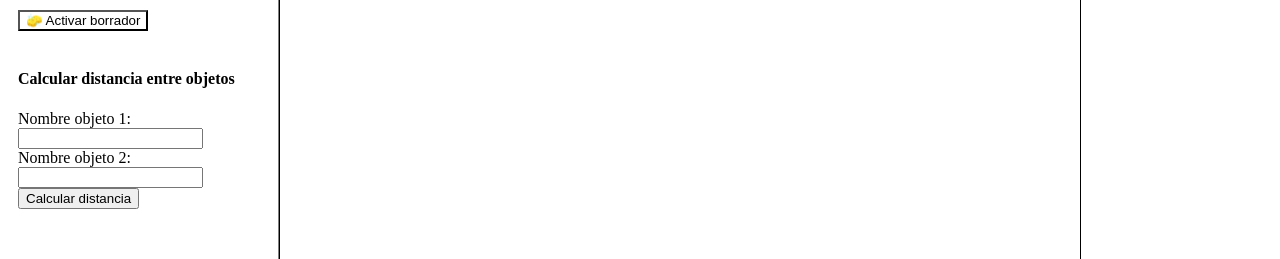
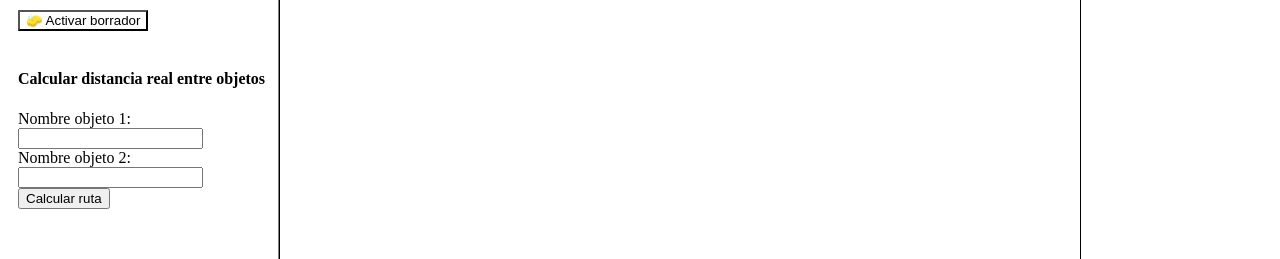
Before and after one commit to somerwest01/Dim_checktofrom, a React (Create React App) app: page / in a window 1280 px wide. Shown: the part 223-482 px from the top of the page. Built offline with nearby package versions, Linux system fonts and the light colour scheme.

Commit message:
Update App.js

```diff
--- a/src/App.js
+++ b/src/App.js
@@ -18,7 +18,8 @@ function App() {
   const [eraserMode, setEraserMode] = useState(false);
   const [nameInput1, setNameInput1] = useState('');
   const [nameInput2, setNameInput2] = useState('');
-  const [distanciaResultado, setDistanciaResultado] = useState(null);
+  const [distanciaRuta, setDistanciaRuta] = useState(null);
+  const [rutaCalculada, setRutaCalculada] = useState([]);
 
   const proximityThreshold = 10;
 
@@ -85,7 +86,7 @@ function App() {
 
   const confirmDimension = () => {
     if (tempLine) {
-      tempLine.dimension_mm = dimension;
+      tempLine.dimension_mm = parseFloat(dimension);
       setLines([...lines, tempLine]);
       setTempLine(null);
       setDimension('');
@@ -115,24 +116,66 @@ function App() {
     }
   };
 
-  const calcularDistancia = () => {
-    let punto1 = null;
-    let punto2 = null;
+  const calcularRutaReal = () => {
+    const graph = {};
 
     lines.forEach((line) => {
-      if (line.nombre_obj1 === nameInput1) punto1 = line.p1;
-      if (line.nombre_obj2 === nameInput1) punto1 = line.p2;
-      if (line.nombre_obj1 === nameInput2) punto2 = line.p1;
-      if (line.nombre_obj2 === nameInput2) punto2 = line.p2;
+      const { nombre_obj1, nombre_obj2, dimension_mm } = line;
+      if (!nombre_obj1 || !nombre_obj2 || !dimension_mm) return;
+
+      if (!graph[nombre_obj1]) graph[nombre_obj1] = {};
+      if (!graph[nombre_obj2]) graph[nombre_obj2] = {};
+
+      graph[nombre_obj1][nombre_obj2] = dimension_mm;
+      graph[nombre_obj2][nombre_obj1] = dimension_mm;
     });
 
-    if (punto1 && punto2) {
-      const dx = punto2.x - punto1.x;
-      const dy = punto2.y - punto1.y;
-      const distancia = Math.sqrt(dx * dx + dy * dy);
-      setDistanciaResultado(distancia);
+    const dijkstra = (start, end) => {
+      const distances = {};
+      const prev = {};
+      const visited = new Set();
+      const queue = [];
+
+      for (const node in graph) {
+        distances[node] = Infinity;
+      }
+      distances[start] = 0;
+      queue.push({ node: start, dist: 0 });
+
+      while (queue.length > 0) {
+        queue.sort((a, b) => a.dist - b.dist);
+        const { node } = queue.shift();
+        if (visited.has(node)) continue;
+        visited.add(node);
+
+        for (const neighbor in graph[node]) {
+          const newDist = distances[node] + graph[node][neighbor];
+          if (newDist < distances[neighbor]) {
+            distances[neighbor] = newDist;
+            prev[neighbor] = node;
+            queue.push({ node: neighbor, dist: newDist });
+          }
+        }
+      }
+
+      const path = [];
+      let current = end;
+      while (current) {
+        path.unshift(current);
+        current = prev[current];
+      }
+
+      return distances[end] !== Infinity ? { distance: distances[end], path } : null;
+    };
+
+    const result = dijkstra(nameInput1, nameInput2);
+    if (result) {
+      setDistanciaRuta(result.distance);
+      setRutaCalculada(result.path);
     } else {
-      alert("No se encontraron ambos objetos con los nombres ingresados.");
+      alert("No hay ruta entre los objetos ingresados.");
+      setDistanciaRuta(null);
+      setRutaCalculada([]);
     }
   };
 
@@ -198,16 +241,16 @@ function App() {
               🧽 {eraserMode ? 'Cancelar borrador' : 'Activar borrador'}
             </button>
             <br /><br />
-            <h4>Calcular distancia entre objetos</h4>
+            <h4>Calcular distancia real entre objetos</h4>
             <label>Nombre objeto 1:</label>
             <input type="text" value={nameInput1} onChange={(e) => setNameInput1(e.target.value)} />
             <br />
             <label>Nombre objeto 2:</label>
             <input type="text" value={nameInput2} onChange={(e) => setNameInput2(e.target.value)} />
             <br />
-            <button onClick={calcularDistancia}>Calcular distancia</button>
-            {distanciaResultado !== null && (
-              <p>📏 Distancia: {distanciaResultado.toFixed(2)} mm</p>
+            <button onClick={calcularRutaReal}>Calcular ruta</button>
+            {distanciaRuta !== null && (
+              <p>📏 Distancia total: {distanciaRuta.toFixed(2)} mm<br />🧭 Ruta: {rutaCalculada.join(' → ')}</p>
             )}
           </>
         )}
```
